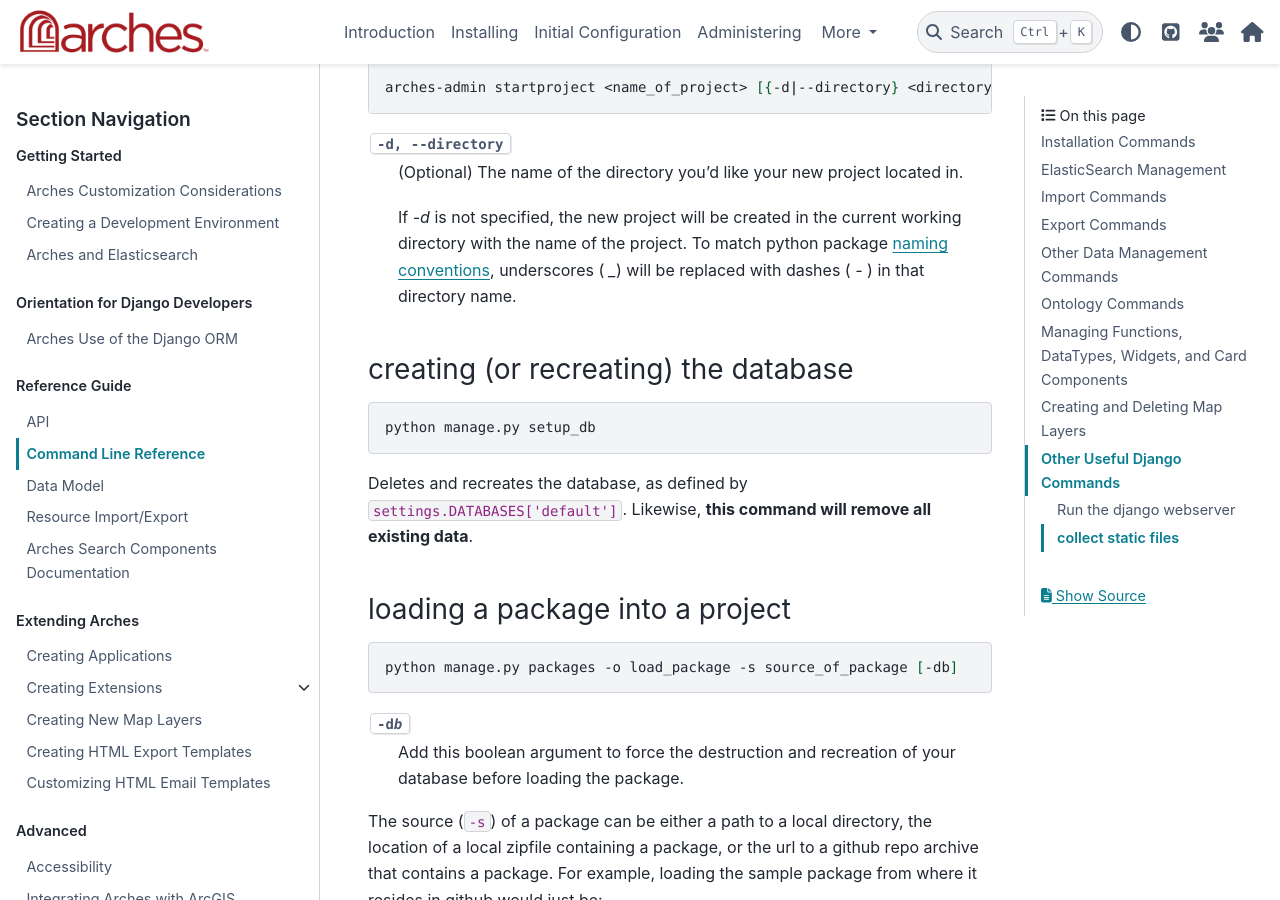
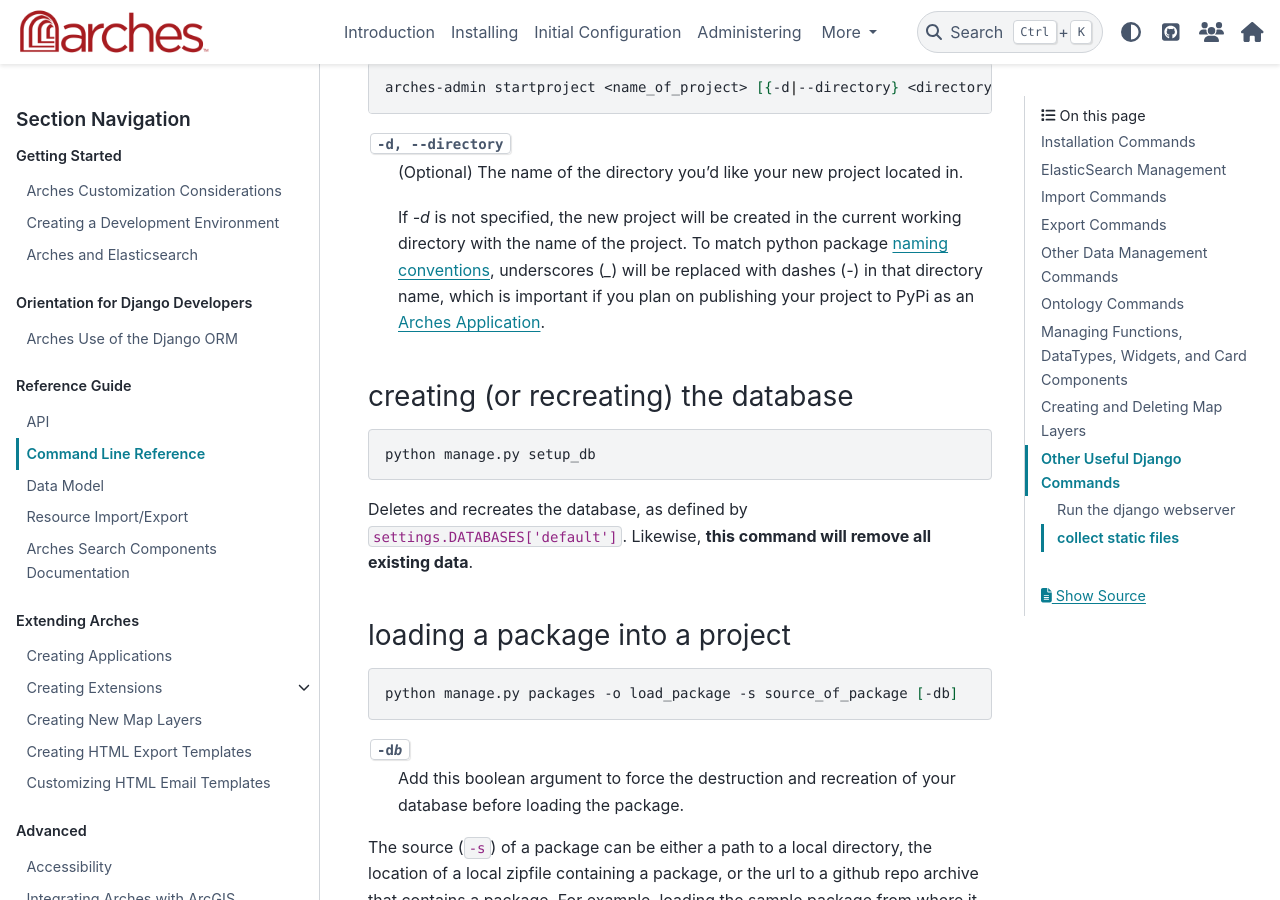
Before and after one commit to archesproject/arches-docs, a Sphinx documentation site: the page built from docs/developing/reference/command-line-reference.rst, in a window 1280 px wide and 900 px high, scrolled down 1154 px. Built offline with Sphinx 7.4.7 and the PyData theme 0.15.4, drawn with Linux system fonts in a browser that asks for light colours.

Commit message:
formatting nit & add detail about apps

```diff
--- a/docs/developing/reference/command-line-reference.rst
+++ b/docs/developing/reference/command-line-reference.rst
@@ -54,7 +54,9 @@
     If `-d` is not specified, the new project will be created in the current working directory
     with the name of the project. To match python package `naming conventions
     <https://peps.python.org/pep-0008/#package-and-module-names>`_,
-    underscores ( `_`) will be replaced with dashes ( `-` ) in that directory name.
+    underscores (`_`) will be replaced with dashes (`-`) in that directory name,
+    which is important if you plan on publishing your project to PyPi as an
+    :ref:`Arches Application<Creating Applications>`.
 
 
 
```
